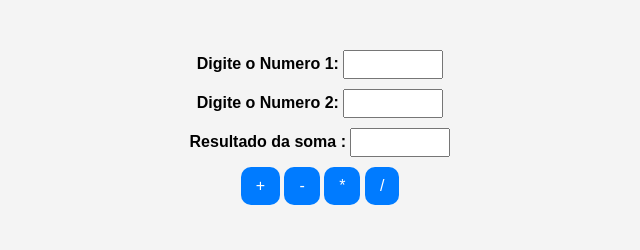
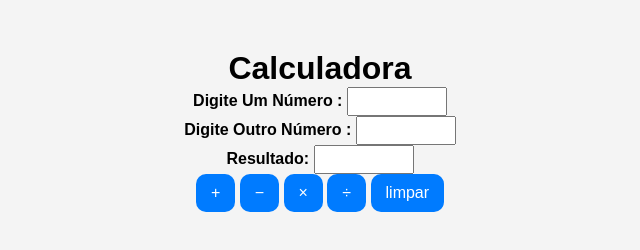
Before and after one commit to wellington33/calculadora.js, a plain HTML site: page index.html in a window 1280 px wide. Shown: the whole page, without its empty margins (320-960 px from the left). Drawn offline with Linux system fonts and the light colour scheme.

Commit message:
Update index.html

```diff
--- a/index.html
+++ b/index.html
@@ -4,33 +4,37 @@
 <head>
     <meta charset="UTF-8">
     <meta name="viewport" content="width=device-width, initial-scale=1.0">
+    <title>Calculadora Simples</title>
     <link rel="stylesheet" href="index.css">
-    <title>SOMA</title>
 </head>
 
 <body>
 
-    <div>
-        <label for="numero1">Digite o Numero 1:</label>
-        <input type="text" id="number1">
-    </div>
+    <main class="container">
+        <h1>Calculadora</h1>
+        <section class="campo">
+            <label for="number1">Digite Um Número :</label>
+            <input type="number" id="number1">
+        </section>
 
-    <div>
-        <label for="numero2">Digite o Numero 2:</label>
-        <input type="text" id="number2">
-    </div>
+        <section class="campo">
+            <label for="number2">Digite Outro Número :</label>
+            <input type="number" id="number2">
+        </section>
 
-    <div>
-        <label for="resultado">Resultado da soma : </label>
-        <input type="text" id="resultado">
-    </div>
+        <section class="campo">
+            <label for="resultado">Resultado:</label>
+            <input type="text" id="resultado" readonly>
+        </section>
 
-    <div>
-        <button id="btnSomar">+</button>
-        <button id="btnSubtrair">-</button>
-         <button id="btnMultiplicar">*</button>
-        <button id="btnDividir">/</button>
-    </div>
+        <div class="botoes">
+            <button id="btnSomar">+</button>
+            <button id="btnSubtrair">−</button>
+            <button id="btnMultiplicar">×</button>
+            <button id="btnDividir">÷</button>
+             <button id="btnLimpar">limpar</button>
+        </div>
+    </main>
 
     <script src="index.js"></script>
 </body>
```
